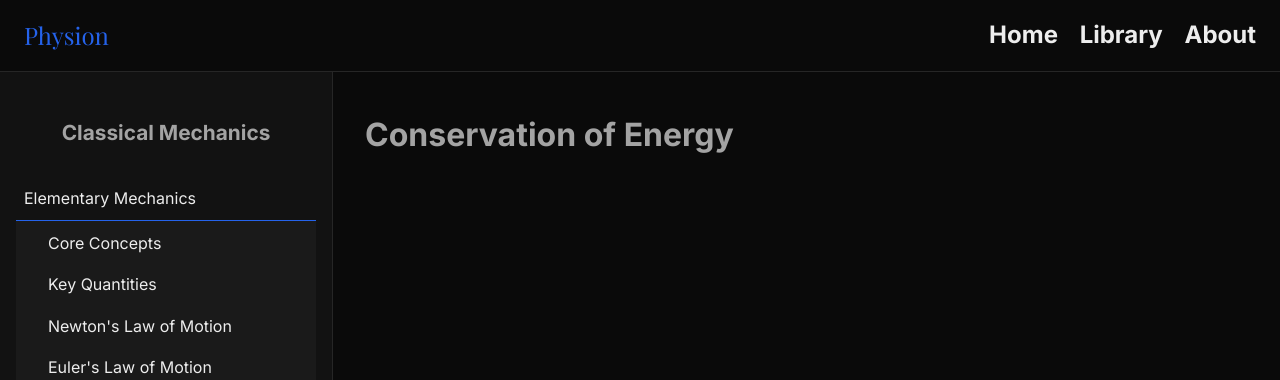
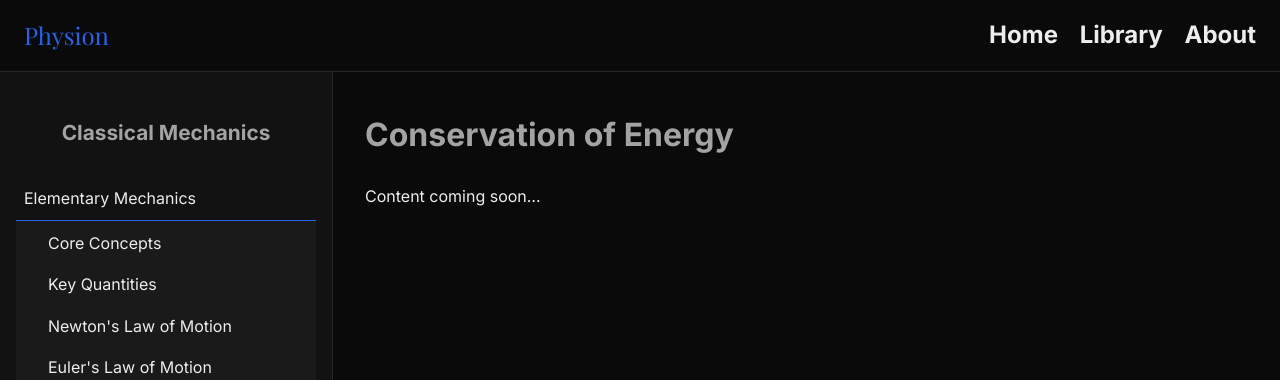
Before and after one commit to thfahim-xyz/physion, a Jekyll site: the page built from books/cm/cm1/cm1-7.md, in a window 1280 px wide. Shown: the top 380 px of the page. Built offline with Jekyll 4.4.1, drawn with Linux system fonts in a browser that asks for light colours.

Commit message:
Update cm1-7.md

```diff
--- a/books/cm/cm1/cm1-7.md
+++ b/books/cm/cm1/cm1-7.md
@@ -4,4 +4,6 @@ title: Conservation of Energy
 book: cm
 ---
 
-# Conservation of Energy
+# {{ page.title }}
+
+Content coming soon...
```
